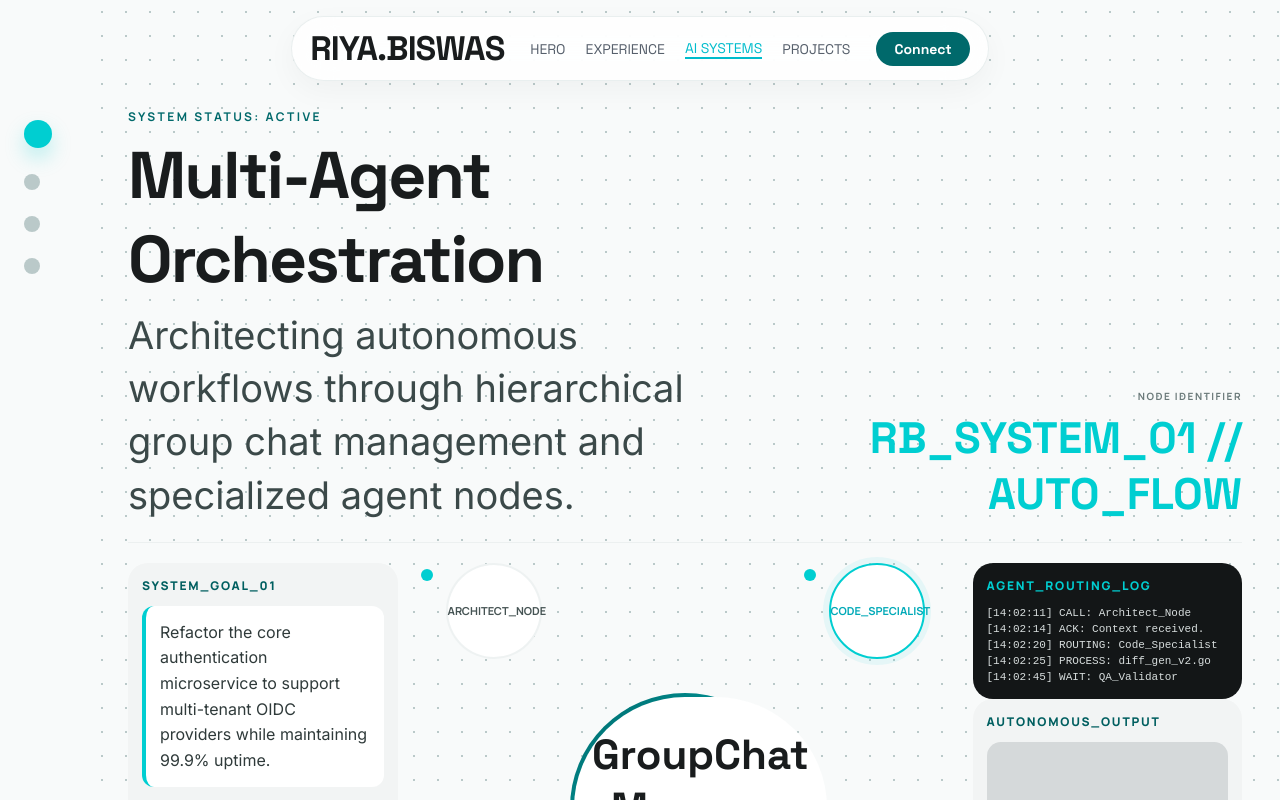
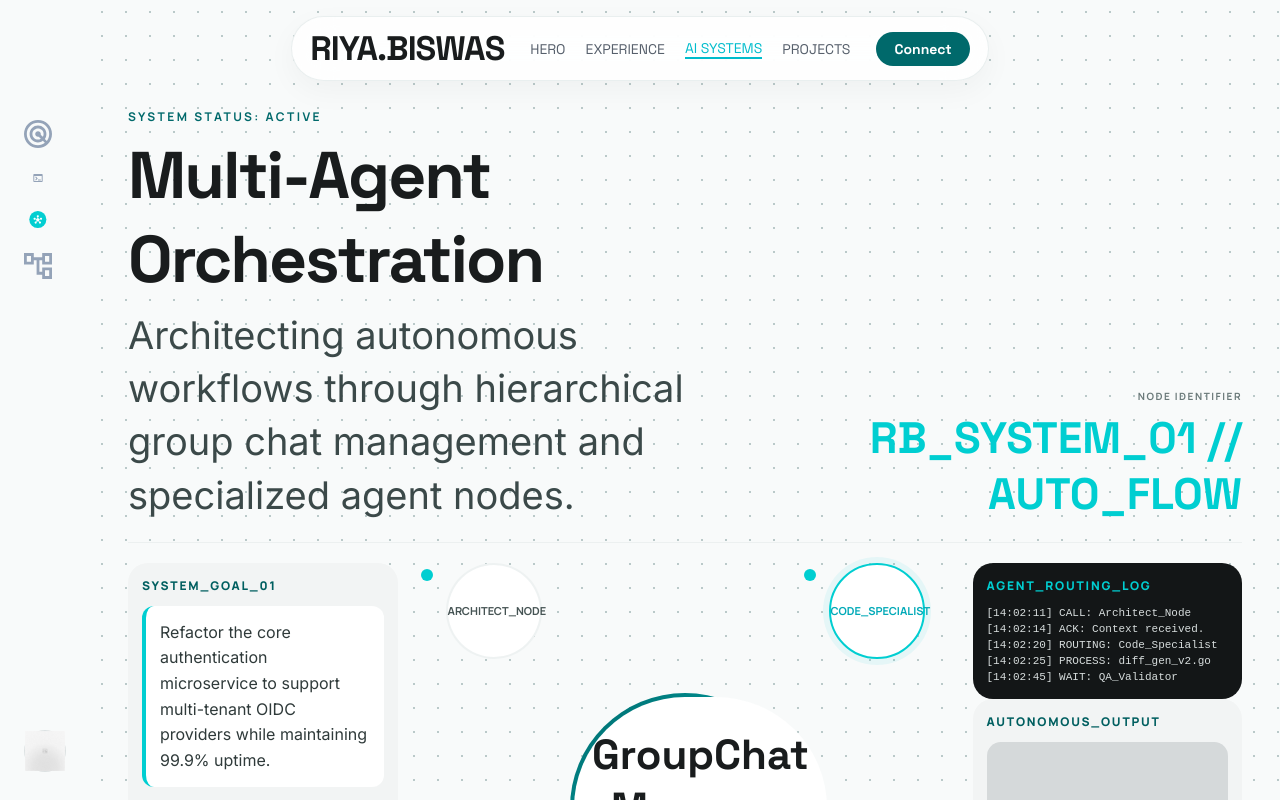
Before and after one commit to CtrlAltEliteDev/DevEdition, a React (Vite) app: page / in a window 1280 px wide. Both pictures are taken after a click on the button "AI SYSTEMS". Shown: the top 800 px of the page. Built offline with nearby package versions, Linux system fonts and the light colour scheme.

Commit message:
feat: implement Sidebar component and update styles

```diff
--- a/src/AISystems.tsx
+++ b/src/AISystems.tsx
@@ -21,13 +21,6 @@ export default function AISystems({ onBackSystems, onOpenExperience, onOpenProje
           <button className="ai-connect">Connect</button>
         </nav>
       </header>
-
-      <aside className="ai-side">
-        <span className="dot active" />
-        <span className="dot" />
-        <span className="dot" />
-        <span className="dot" />
-      </aside>
 
       <main className="ai-main">
         <div className="ai-header-row">
--- a/src/App.tsx
+++ b/src/App.tsx
@@ -5,6 +5,7 @@ import Projects from "./Projects";
 import Experience from "./Experience";
 import AISystems from "./AISystems";
 import Footer from "./Footer";
+import Sidebar from "./Sidebar";
 
 type PageView = "systems" | "projects" | "experience" | "aiSystems";
 
@@ -13,6 +14,7 @@ export default function App() {
 
   return (
     <main className="page">
+      <Sidebar />
       {view === "systems" ? (
         <>
           <Hero
--- /dev/null
+++ b/src/Sidebar.tsx
@@ -0,0 +1,15 @@
+import "./sidebar.css";
+
+export default function Sidebar() {
+  return (
+    <aside className="left-sidebar">
+      <div className="left-sidebar-icons">
+        <img src="/fig1.svg" alt="" className="left-sidebar-icon" />
+        <img src="/fig2.svg" alt="" className="left-sidebar-icon" />
+        <img src="/fig3.svg" alt="" className="left-sidebar-icon" />
+        <img src="/fig4.svg" alt="" className="left-sidebar-icon" />
+      </div>
+      <img src="/avatar.svg" alt="Profile avatar" className="left-sidebar-avatar" />
+    </aside>
+  );
+}
--- a/src/ai-systems.css
+++ b/src/ai-systems.css
@@ -35,12 +35,6 @@
 }
 .ai-links .active { color: #00bccc; border-bottom: 2px solid #00bccc; }
 .ai-connect { border: none; background: #00696b; color: #fff; border-radius: 9999px; padding: 8px 18px; font: 700 14px "Space Grotesk", sans-serif; }
-
-.ai-side {
-  position: fixed; left: 24px; top: 120px; z-index: 20; display: flex; flex-direction: column; gap: 26px;
-}
-.ai-side .dot { width: 16px; height: 16px; border-radius: 9999px; background: #bac9c9; }
-.ai-side .dot.active { width: 28px; height: 28px; background: #00ced1; box-shadow: 0 10px 20px rgba(0,206,209,.25); }
 
 .ai-main {
   margin-left: 90px;
@@ -97,7 +91,6 @@
 .ai-footer .accent { color: #00aebc; text-decoration: underline; }
 
 @media (max-width: 1024px) {
-  .ai-side { display: none; }
   .ai-topnav { gap: 10px; }
   .ai-brand { font-size: 22px; }
   .ai-links { display: none; }
--- /dev/null
+++ b/src/sidebar.css
@@ -0,0 +1,34 @@
+.left-sidebar {
+  position: fixed;
+  left: 24px;
+  top: 120px;
+  bottom: 28px;
+  z-index: 40;
+  display: flex;
+  flex-direction: column;
+  justify-content: space-between;
+}
+
+.left-sidebar-icons {
+  display: flex;
+  flex-direction: column;
+  gap: 16px;
+}
+
+.left-sidebar-icon {
+  width: 28px;
+  height: 28px;
+  object-fit: contain;
+}
+
+.left-sidebar-avatar {
+  width: 42px;
+  height: 42px;
+  object-fit: contain;
+}
+
+@media (max-width: 1024px) {
+  .left-sidebar {
+    display: none;
+  }
+}
```
Also changed, not shown: 1 other file (tests, documents, lock files or other folders).
